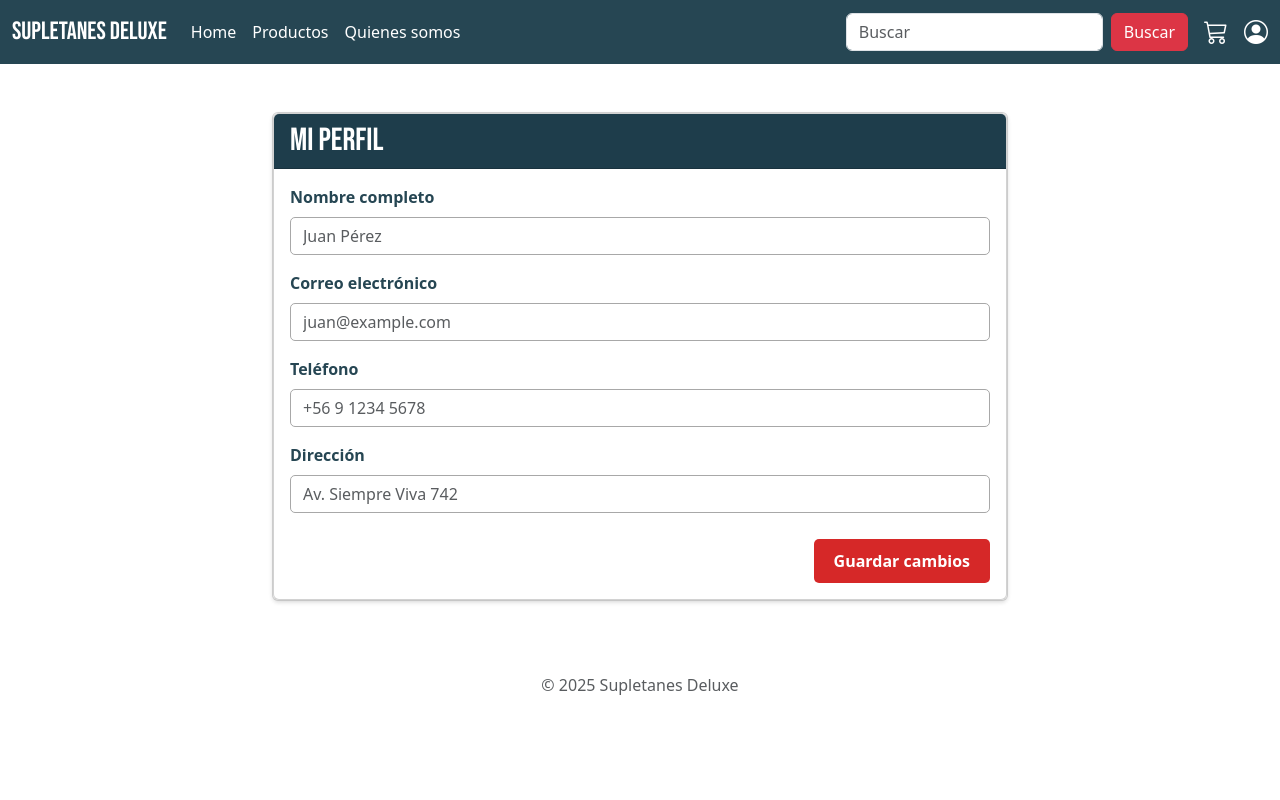
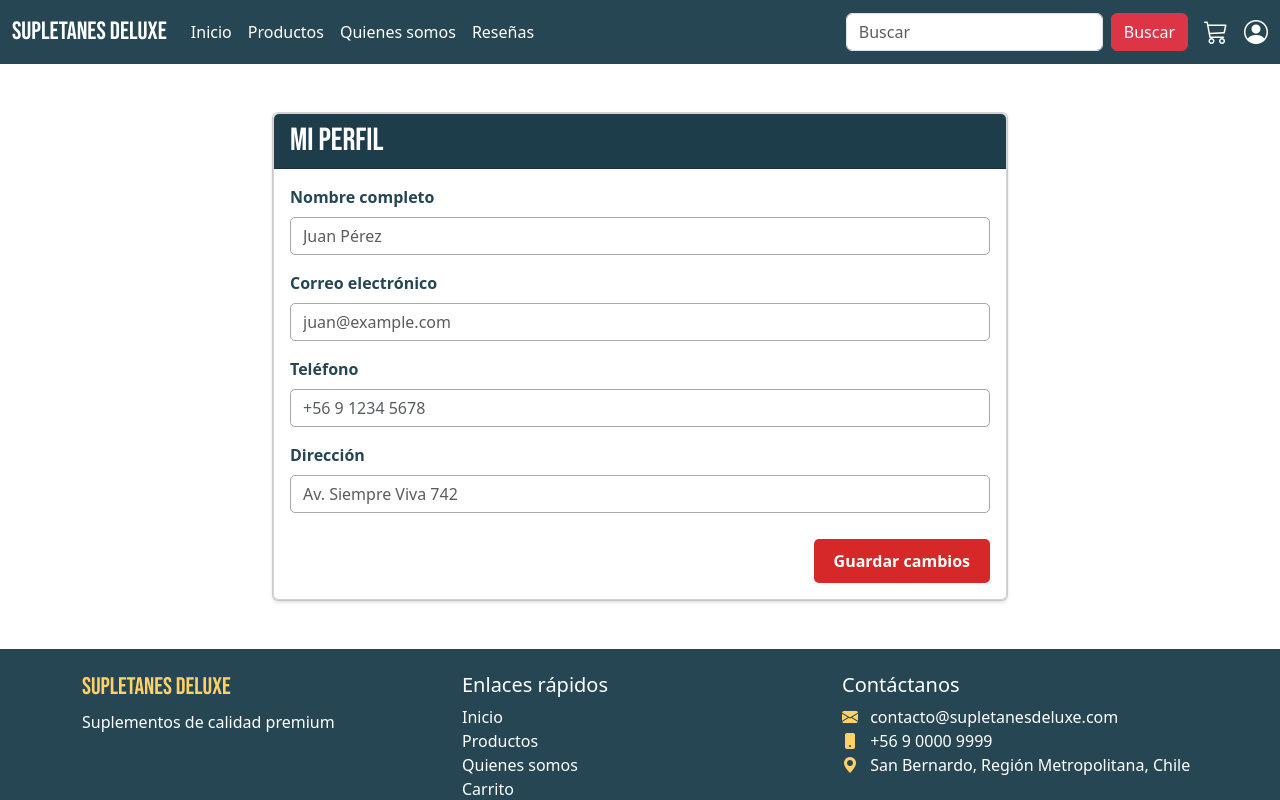
Before and after one commit to ncarod05/supletanes_deluxe, a plain HTML site: page usuario.html in a window 1280 px wide. Drawn offline with nearby package versions, Linux system fonts and the light colour scheme.

Commit message:
Links y footer Usuario

```diff
--- a/usuario.html
+++ b/usuario.html
@@ -24,13 +24,16 @@
           <div class="collapse navbar-collapse" id="navbarScroll">
             <ul class="navbar-nav me-auto my-2 my-lg-0 navbar-nav-scroll">
               <li class="nav-item">
-                <a class="nav-link active custom-link" aria-current="page" href="index.html">Home</a>
+                <a class="nav-link active custom-link" aria-current="page" href="index.html">Inicio</a>
               </li>
               <li class="nav-item">
                 <a class="nav-link custom-link" href="productos.html">Productos</a>
               </li>
               <li class="nav-item">
                 <a class="nav-link custom-link" href="Quienes.html">Quienes somos</a>
+              </li>
+              <li class="nav-item">
+                <a class="nav-link custom-link" href="/Reseñas.html">Reseñas</a>
               </li>
             </ul>
             <form class="d-flex align-items-center" role="search">
@@ -99,8 +102,43 @@
         </div>
     </main>
 
-    <footer class="text-center py-4">
-      <p class="text-muted">© 2025 Supletanes Deluxe</p>
+    <footer class="custom-footer text-white mt-5 pt-4 pb-4">
+      <div class="container">
+        <div class="row">
+          <!-- Columna 1: Marca -->
+          <div class="col-md-4 mb-4 mb-md-0">
+            <h4 class="footer-title">Supletanes Deluxe</h4>
+            <p>Suplementos de calidad premium</p>
+          </div>
+
+          <!-- Columna 2: Enlaces -->
+          <div class="col-md-4 mb-4 mb-md-0">
+            <h5>Enlaces rápidos</h5>
+            <ul class="list-unstyled">
+              <li><a href="#" class="footer-link">Inicio</a></li>
+              <li><a href="#" class="footer-link">Productos</a></li>
+              <li><a href="#" class="footer-link">Quienes somos</a></li>
+              <li><a href="carrito.html" class="footer-link">Carrito</a></li>
+              <li><a href="usuario.html" class="footer-link">Mi cuenta</a></li>
+            </ul>
+          </div>
+
+          <!-- Columna 3: Contacto -->
+          <div class="col-md-4">
+            <h5>Contáctanos</h5>
+            <ul class="list-unstyled">
+              <li><i class="bi bi-envelope-fill me-2"></i> contacto@supletanesdeluxe.com</li>
+              <li><i class="bi bi-phone-fill me-2"></i> +56 9 0000 9999</li>
+              <li><i class="bi bi-geo-alt-fill me-2"></i> San Bernardo, Región Metropolitana, Chile</li>
+            </ul>
+          </div>
+        </div>
+
+        <hr class="my-4" style="border-color: #FFD166;">
+        <div class="text-center small">
+          © 2025 Supletanes Deluxe. Todos los derechos reservados.
+        </div>
+      </div>
     </footer>
 
     <script src="https://cdn.jsdelivr.net/npm/bootstrap@5.3.8/dist/js/bootstrap.bundle.min.js"></script>
```
